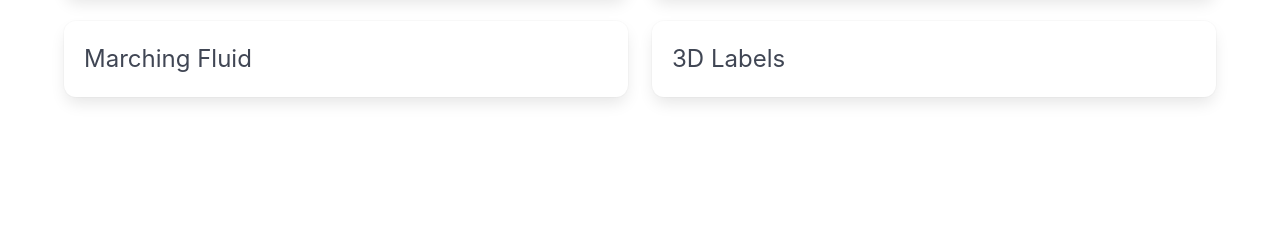
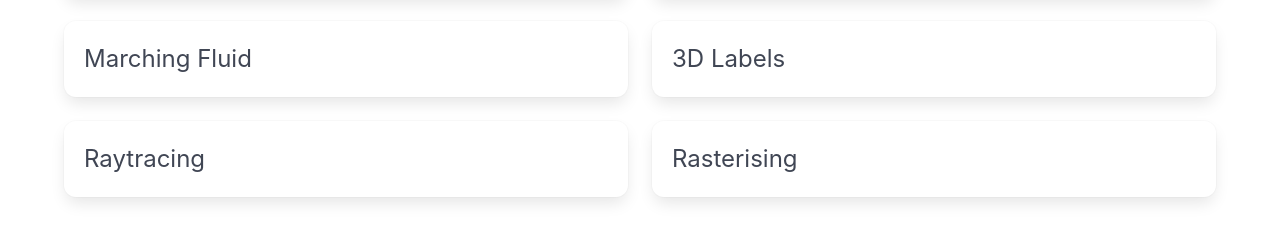
Before and after one commit to Redguyonetwo/redguyonetwo.github.io, a plain HTML site: page index.html in a window 1280 px wide. Shown: the part 163-404 px from the top of the page. Drawn offline with nearby package versions, Linux system fonts and the light colour scheme.

Commit message:
more buttons

```diff
--- a/index.html
+++ b/index.html
@@ -29,6 +29,13 @@
                 </span> -->
                 <span class="content is-large">Marching Fluid</span>
             </a>
+
+            <a href="https://redguyonetwo.github.io/raytracing/" class="box is-large block">
+                <!-- <span class="icon has-text-info is-large">
+                    <i class="fa fa-tint fa-lg"></i>
+                </span> -->
+                <span class="content is-large">Raytracing</span>
+            </a>
         </div>
         <div class="column is-half">
             <a href="https://redguyonetwo.github.io/marching-cubes/" class="box is-large">
@@ -43,6 +50,13 @@
                     <i class="fa fa-tags fa-lg"></i>
                 </span> -->
                 <span class="content is-large">3D Labels</span>
+            </a>
+
+            <a href="https://redguyonetwo.github.io/rasterising/" class="box is-large block">
+                <!-- <span class="icon has-text-info is-large">
+                    <i class="fa fa-tint fa-lg"></i>
+                </span> -->
+                <span class="content is-large">Rasterising</span>
             </a>
         </div>
     </div>
```
